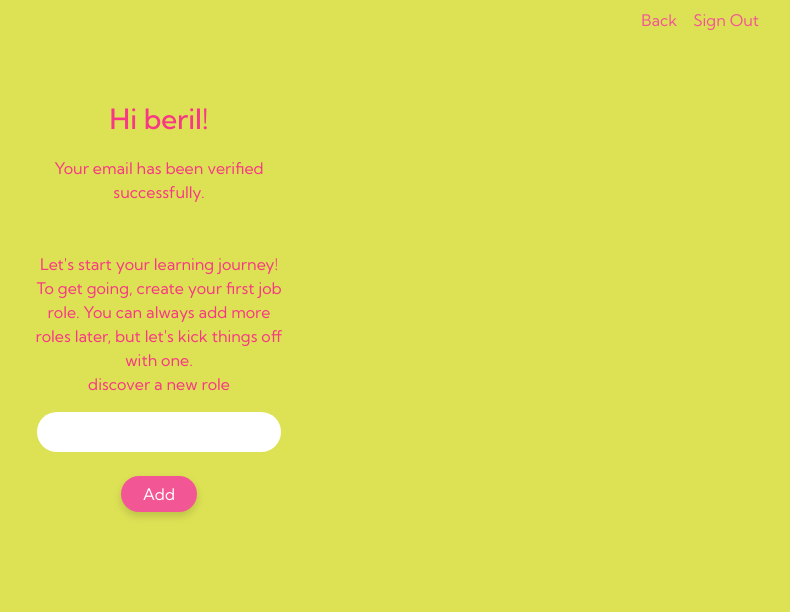
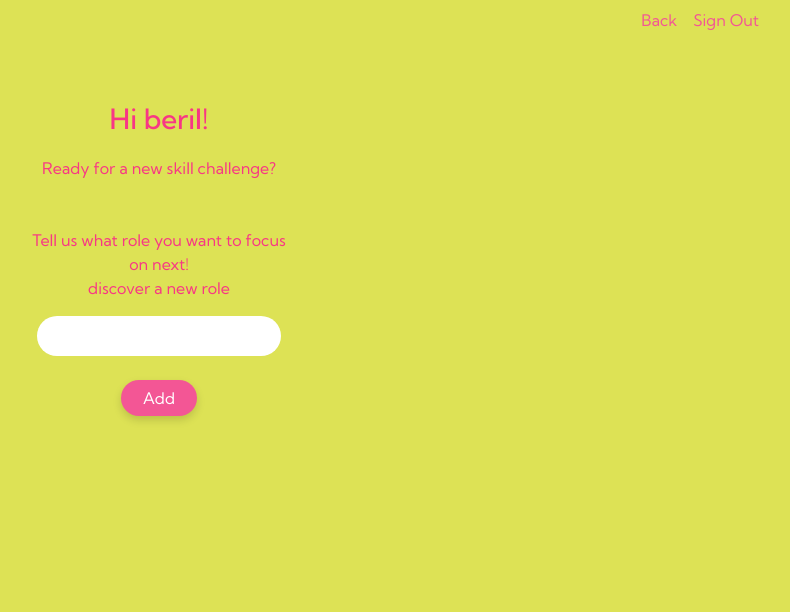
Before and after one commit to Berilkdd/skillsproutify, a Django app: page /learning/welcome/ in a window 1280 px wide. Shown: the part 54-666 px from the top of the page, without its empty margins (481-1271 px from the left). Run offline with Django 4.2, Linux system fonts and the light colour scheme; a user stored in the database is signed in; some libraries are stand-ins or nearby versions; some web fonts are replaced.

Commit message:
Implement dynamic welcome page messages for different user stories

```diff
--- a/learning/templates/learning/welcome.html
+++ b/learning/templates/learning/welcome.html
@@ -12,6 +12,8 @@
             Hi {{ user.username }}!
         </h3>
 
+        {% if is_from_email %}
+
             <p class="primary-description mt-3">
                 Your email has been verified successfully.
             </p>
@@ -24,6 +26,16 @@
                 To get going, create your first job role.
                 You can always add more roles later, but let's kick things off with one.
             </p>
+
+        {% else %}
+            <p class="primary-description mt-3">
+                Ready for a new skill challenge?
+            </p>
+
+            <p class="primary-description mt-5">
+                Tell us what role you want to focus on next!
+            </p>
+        {% endif %}
 
         <div>
             <p class="primary-description mb-3">
--- a/learning/views.py
+++ b/learning/views.py
@@ -1,5 +1,7 @@
 from django.shortcuts import render, redirect, get_object_or_404
 from django.contrib.auth.decorators import login_required
+from allauth.account.signals import email_confirmed
+from django.dispatch import receiver
 from .models import JobRole
 from .forms import JobRoleForm
 
@@ -8,6 +10,8 @@ from .forms import JobRoleForm
 def welcome(request):
     print(request.user)
     print(request.user.is_authenticated)
+
+    is_from_email = request.session.get('is_from_email', False)
 
     roles = JobRole.objects.filter(user=request.user)
     form = JobRoleForm()
@@ -20,11 +24,14 @@ def welcome(request):
             job_role = JobRole(user=request.user, title=title_data)
             job_role.save()
             return redirect('selected_roles')
-    return render(
+    response = render(
         request,
         "learning/welcome.html",
-        {"roles": roles, "form": form}
+        {"roles": roles, "form": form, "is_from_email": is_from_email}
     )
+    if 'is_from_email' in request.session:
+        del request.session['is_from_email']
+    return response
 
 @login_required
 def selected_roles(request):
@@ -48,14 +55,14 @@ def selected_roles(request):
 
 @login_required
 def delete_job_role(request, role_id):
-    """
-    Kullanıcının seçtiği rolü güvenli bir şekilde siler.
-    """
-    # Sadece giriş yapmış kullanıcının kendi rolünü bul (Güvenlik zırhı)
+
     job_role = get_object_or_404(JobRole, id=role_id, user=request.user)
 
     if request.method == "POST":
         job_role.delete()
 
-    # Rol silindikten sonra durum kontrolü için yönlendiriyoruz
     return redirect('/login-redirect/')
+
+@receiver(email_confirmed)
+def set_email_verified_session(request, email_address, **kwargs):
+        request.session['is_from_email'] = True
```
Also changed, not shown: db.sqlite3. Lines whose indentation alone changed are shown as unchanged.
